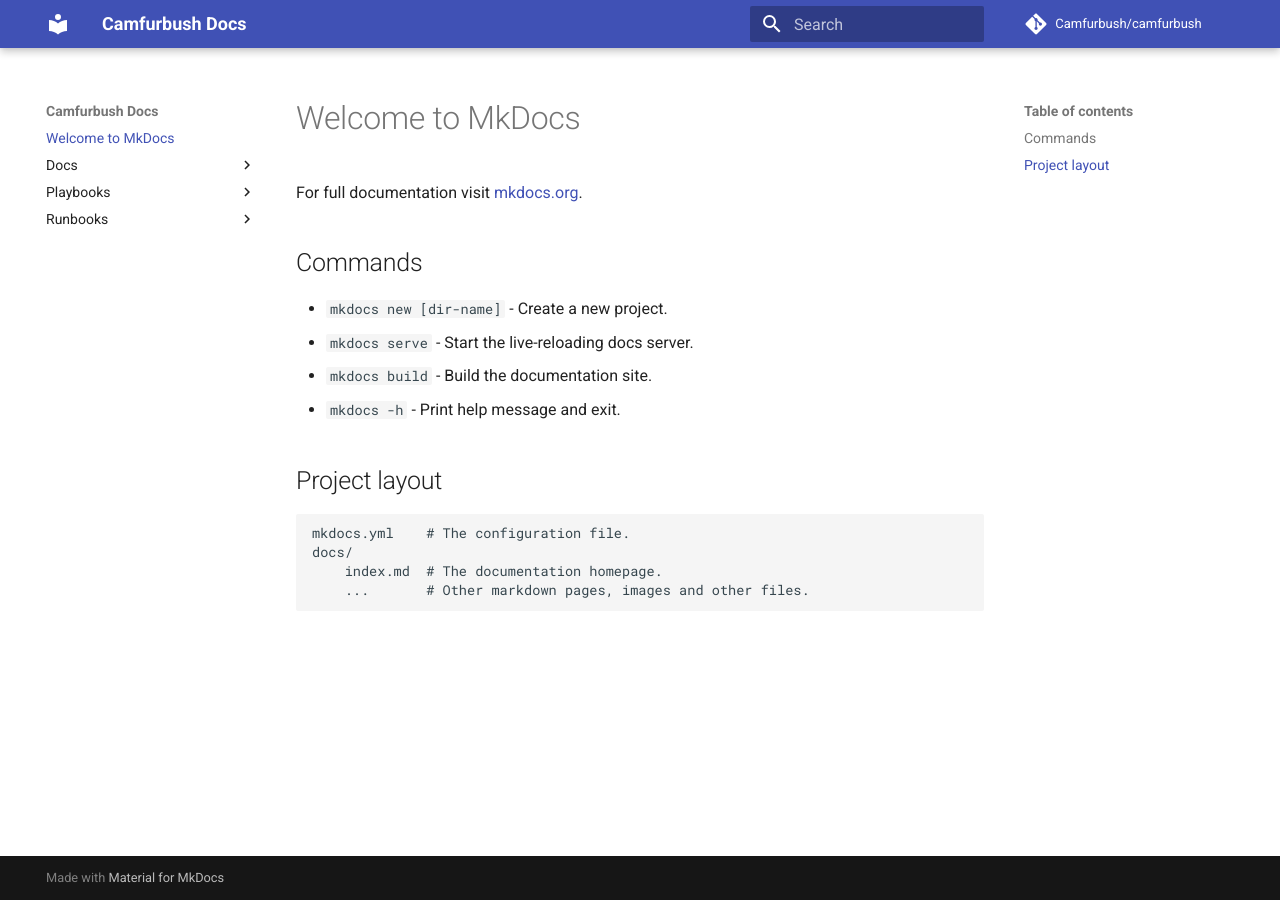
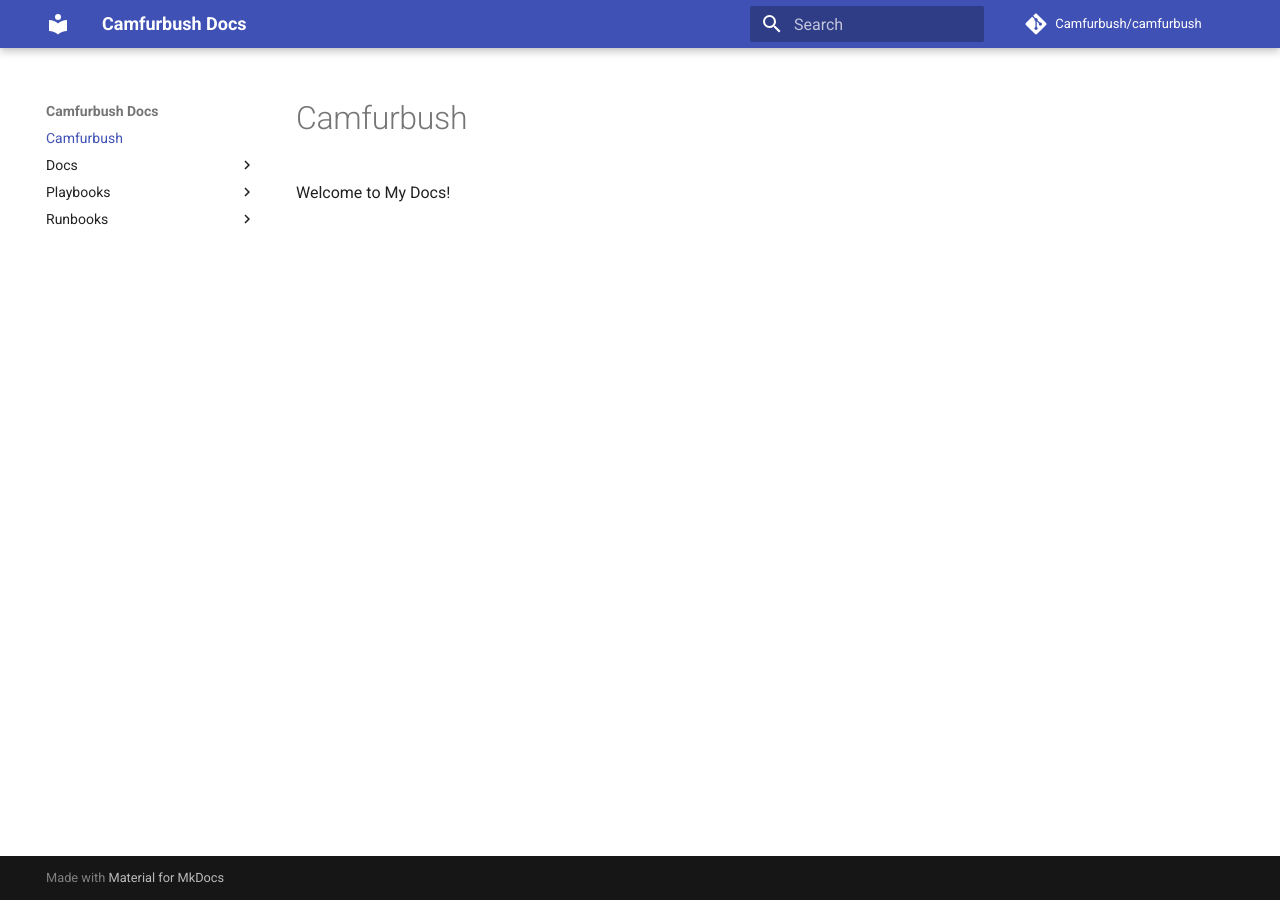
Before and after one commit to Camfurbush/camfurbush, an MkDocs documentation site: the page built from docs/index.md, in a window 1280 px wide. Built offline with MkDocs 1.6.1 and Material for MkDocs 9.7.7, drawn with Linux system fonts in a browser that asks for light colours; comment, search, counter and statistics services are not loaded.

Commit message:
fix: Update main index page

```diff
--- a/docs/index.md
+++ b/docs/index.md
@@ -1,17 +1,3 @@
-# Welcome to MkDocs
+# Camfurbush
 
-For full documentation visit [mkdocs.org](https://www.mkdocs.org).
-
-## Commands
-
-* `mkdocs new [dir-name]` - Create a new project.
-* `mkdocs serve` - Start the live-reloading docs server.
-* `mkdocs build` - Build the documentation site.
-* `mkdocs -h` - Print help message and exit.
-
-## Project layout
-
-    mkdocs.yml    # The configuration file.
-    docs/
-        index.md  # The documentation homepage.
-        ...       # Other markdown pages, images and other files.
+Welcome to My Docs!
```
